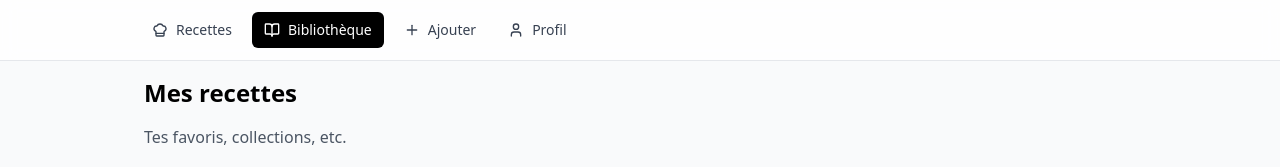
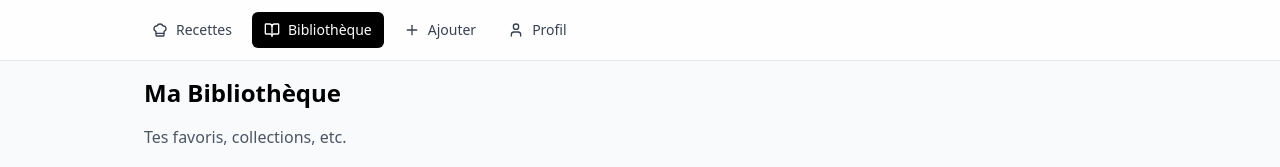
Before and after one commit to oliviertgpls-tech/Fdt-2, a Next.js app: page /library in a window 1280 px wide. Shown: the top 167 px of the page. Built offline with nearby package versions, Linux system fonts and the light colour scheme.

Commit message:
Update page.tsx

```diff
--- a/app/(tabs)/library/page.tsx
+++ b/app/(tabs)/library/page.tsx
@@ -1,7 +1,7 @@
 export default function LibraryPage() {
     return (
       <section className="space-y-4">
-        <h1 className="text-2xl font-semibold">Mes recettes</h1>
+        <h1 className="text-2xl font-semibold">Ma Bibliothèque</h1>
         <p className="text-gray-600">Tes favoris, collections, etc.</p>
       </section>
     );
```
